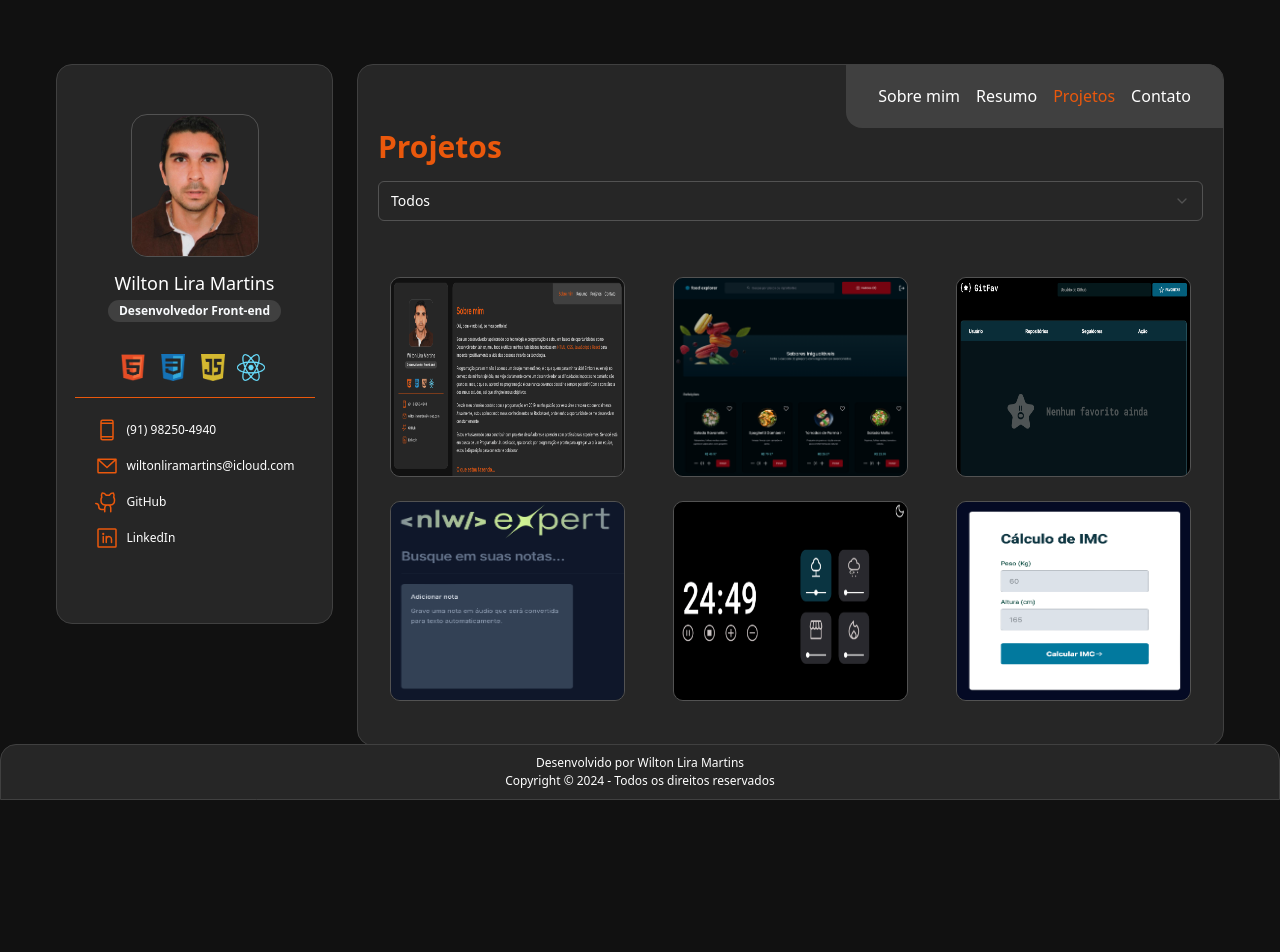
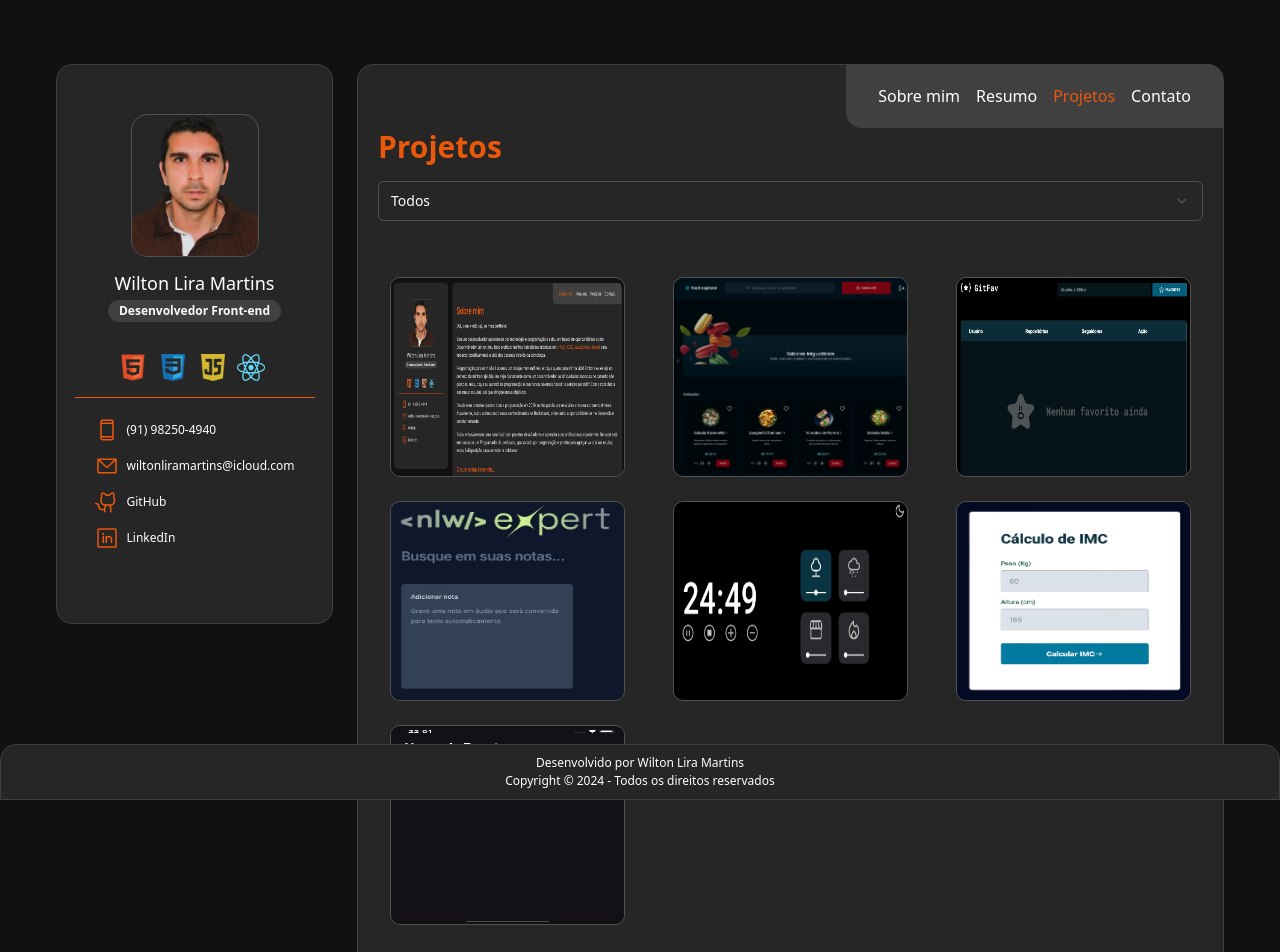
Before and after one commit to wiltonmartinsdev/My-Portfolio, a React (Vite) app: page /projects in a window 1280 px wide. Shown: the top 952 px of the page. Before the commit the page ends 826 px from the top, so only its background shows below. Built offline with nearby package versions, Linux system fonts and the light colour scheme.

Commit message:
Feat: Adding a new mobile project on the projects page

```diff
--- a/src/pages/Projects/index.tsx
+++ b/src/pages/Projects/index.tsx
@@ -15,6 +15,7 @@ import gitFavImg from "@/assets/gitFav.png";
 import imcImg from "@/assets/imc.png";
 import nextNoteImg from "@/assets/nextNote.png";
 import myPortfolioImg from "@/assets/myPortfolio.png"
+import imHereImg from "@/assets/imHere.png"
 
 export function Projects() {
 	const [isDropdownOpen, setIsDropdownOpen] = useState(false);
@@ -54,7 +55,7 @@ export function Projects() {
 			title: "Next Note",
 			description:
 				"A aplicação permite aos usuários adicionar notas de forma fácil e intuitiva, seja digitando diretamente ou gravando uma nota em áudio que será convertida automaticamente para texto.",
-			category: "mobileApp",
+			category: "webApp",
 			href: "https://github.com/wiltonmartinsdev/next-note",
 			image: nextNoteImg,
 		},
@@ -72,9 +73,18 @@ export function Projects() {
 			title: "Calculadora de IMC",
 			description:
 				"Esse projeto consiste em fazer o cálculo simples de IMC.",
-			category: "mobileApp",
+			category: "webApp",
 			href: "https://github.com/wiltonmartinsdev/Calculadora-de-IMC",
 			image: imcImg,
+		},
+		{
+			id: 7,
+			title: "Im Here",
+			description:
+				"Esta é uma aplicação mobile que permite adicionar e remover participantes de eventos como treinamentos, palestras ou workshops.",
+			category: "mobileApp",
+			href: "https://github.com/wiltonmartinsdev/im-here",
+			image: imHereImg,
 		},
 	];
 
```
Also changed, not shown: src/assets/imHere.png (added).
